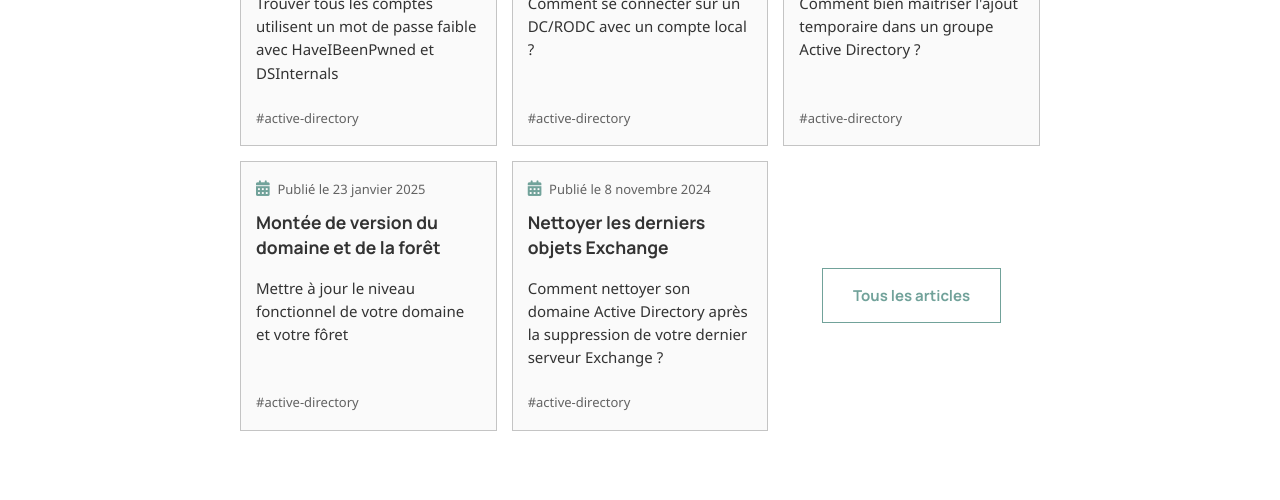
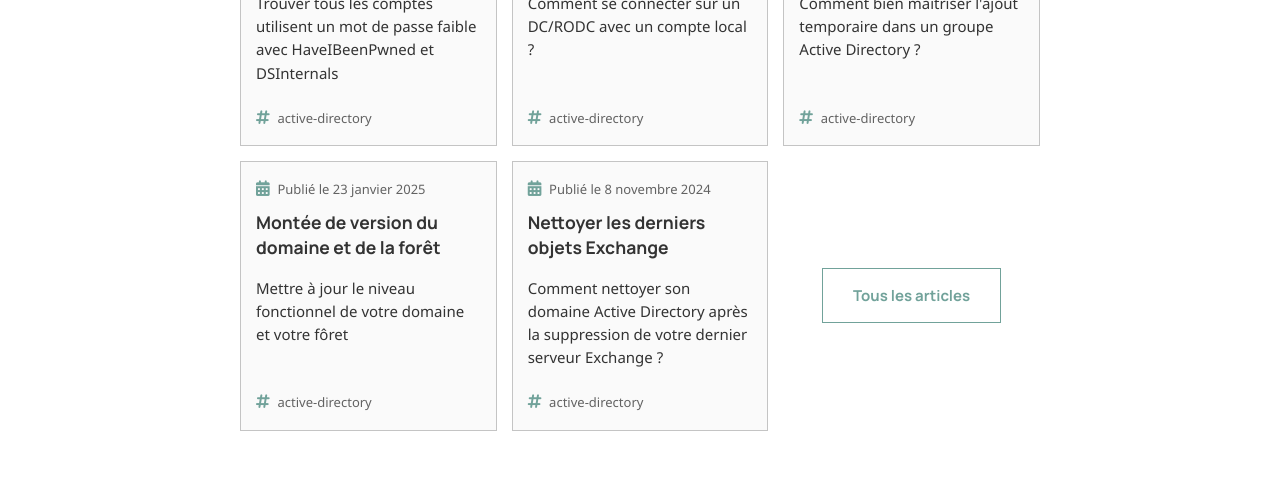
Before and after one commit to leobouard/leobouard.github.io, a Jekyll site: the page built from _pages/index.html, in a window 1280 px wide. Shown: the part 916-1416 px from the top of the page. Built offline with Jekyll 4.4.1, drawn with Linux system fonts in a browser that asks for light colours; nearby versions of some CDN libraries; some web fonts are replaced.

Commit message:
Update post-preview.html

```diff
--- a/_includes/post-preview.html
+++ b/_includes/post-preview.html
@@ -5,7 +5,7 @@
     <p>{{ include.description }}</p>
     <div class="article-tags">
       {% for tag in include.tags %}
-      <span>#{{ tag }}</span>
+      <span><i class="fa-solid fa-hashtag"></i>{{ tag }}</span>
       {% endfor %}
     </div>
   </a>
```
